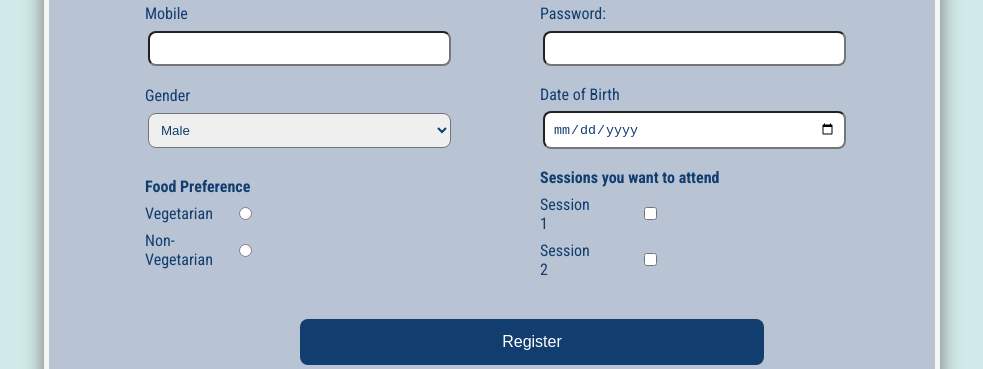
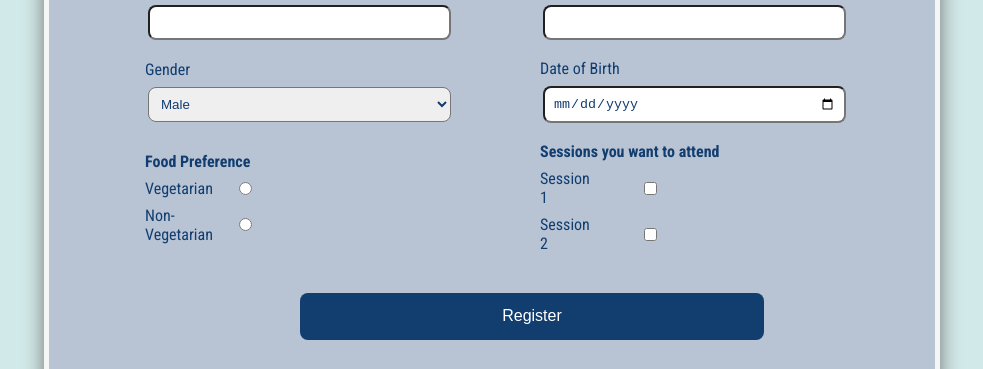
Before and after one commit to arsha2207/Registeration-Form, a plain HTML site: page index.html in a window 1280 px wide. Shown: the part 301-670 px from the top of the page, without its empty margins (148-1131 px from the left). Drawn offline with Linux system fonts and the light colour scheme.

Commit message:
made the container a little upward

```diff
--- a/styles.css
+++ b/styles.css
@@ -16,7 +16,7 @@ body{
     background-color: rgb(184, 195, 212);
     border: #f4f6f6 5px solid;
     position: relative;
-    top: 5vw;
+    top: 3vw;
     width:70vw;
     margin: auto;
     padding: 1rem;
```
